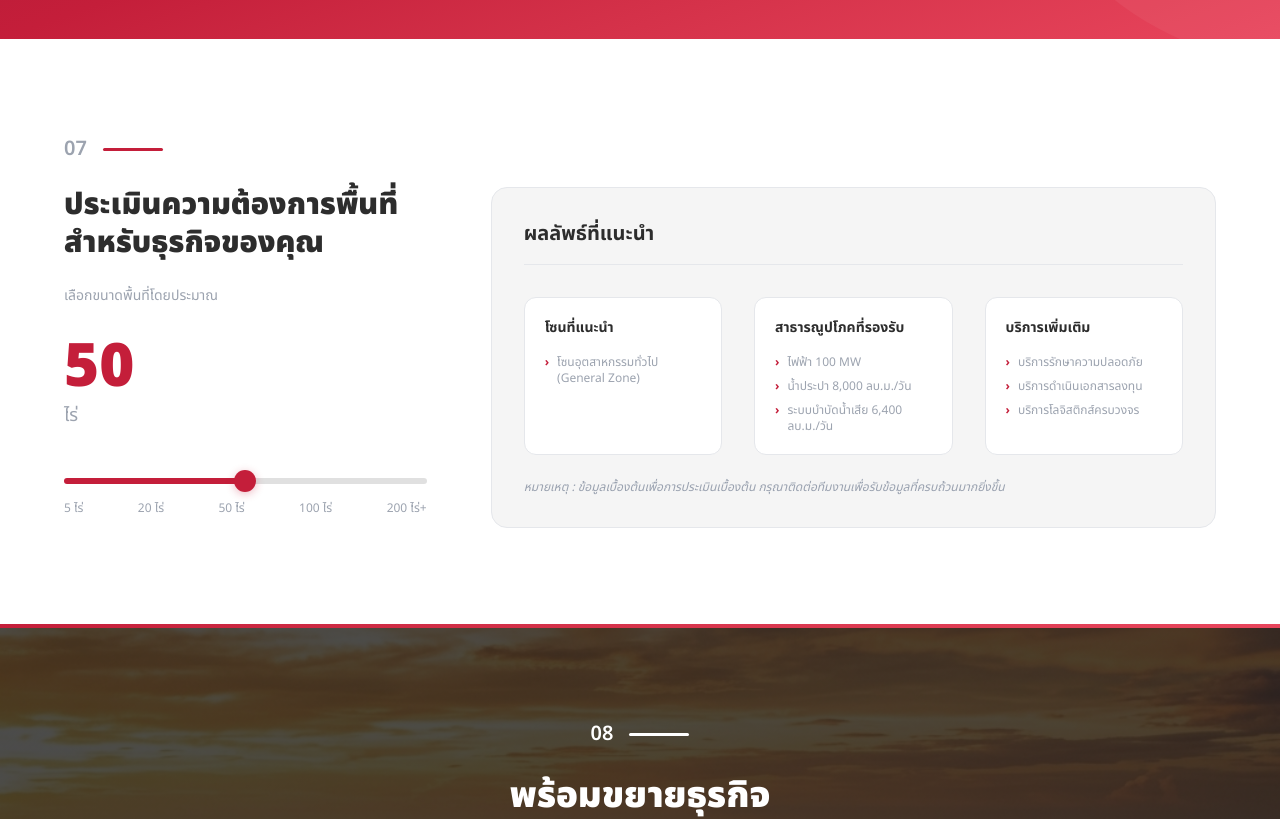
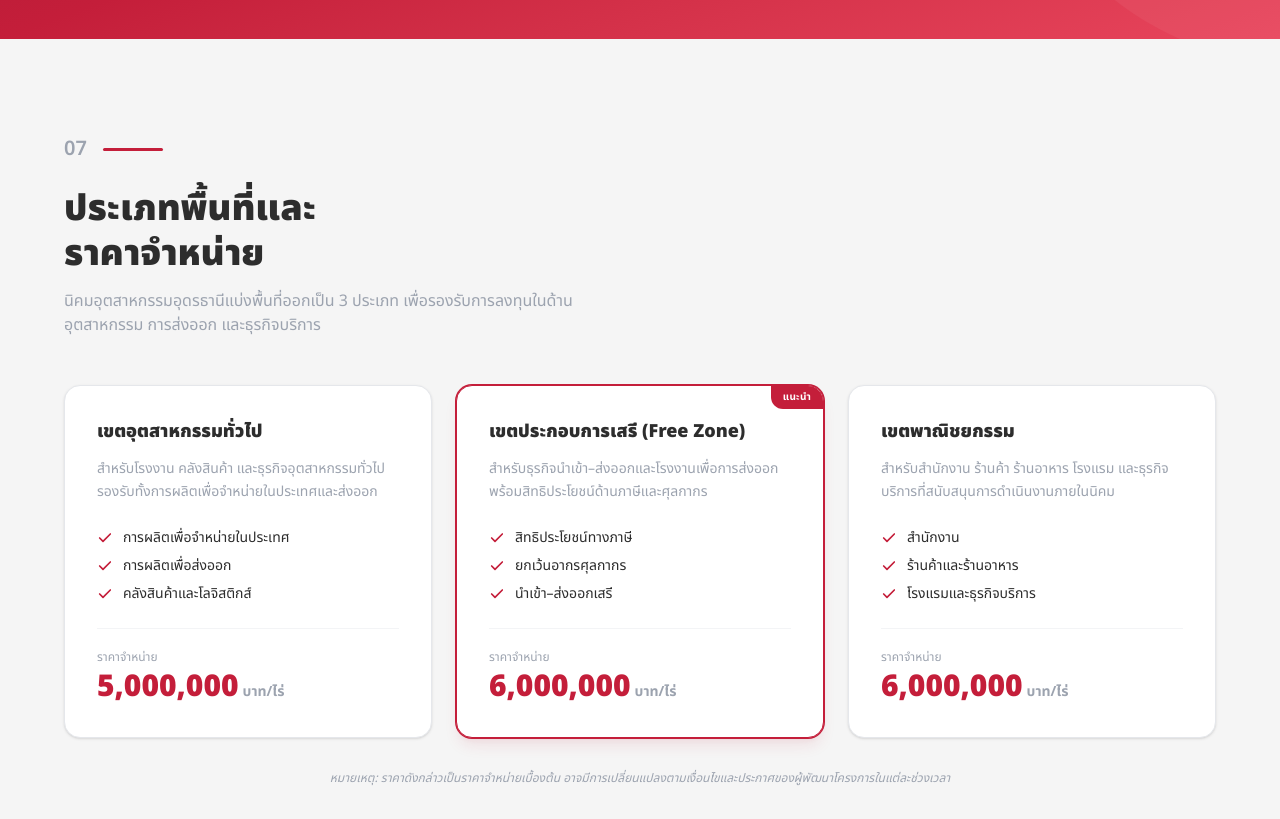
Before and after one commit to chetsadaza12/UDON-THANI-INDUSTRIAL-CITY, a Next.js app: page / in a window 1280 px wide. Shown: the part 4460-5279 px from the top of the page. Built offline with nearby package versions, Linux system fonts and the light colour scheme.

Commit message:
feat: add CalculatorSection component to handle industrial project calculations

```diff
--- a/app/components/CalculatorSection.tsx
+++ b/app/components/CalculatorSection.tsx
@@ -1,174 +1,132 @@
 "use client";
 
-import { useState, useCallback } from "react";
 import { motion } from "motion/react";
 import SectionLabel from "./ui/SectionLabel";
 
-const SLIDER_VALUES = [5, 20, 50, 100, 200];
-const SLIDER_LABELS = ["5 ไร่", "20 ไร่", "50 ไร่", "100 ไร่", "200 ไร่+"];
-
-interface Result {
-  zone: string;
-  utilities: string[];
-  services: string[];
-}
-
-function getResults(value: number): Result {
-  if (value <= 20) {
-    return {
-      zone: "โซนอุตสาหกรรมขนาดเล็ก (Light Industrial Zone)",
-      utilities: [
-        "ไฟฟ้า 50 MW",
-        "น้ำประปา 3,000 ลบ.ม./วัน",
-        "ระบบบำบัดน้ำเสีย 2,500 ลบ.ม./วัน",
-      ],
-      services: [
-        "บริการรักษาความปลอดภัย",
-        "บริการอินเทอร์เน็ตความเร็วสูง",
-      ],
-    };
-  } else if (value <= 80) {
-    return {
-      zone: "โซนอุตสาหกรรมทั่วไป (General Zone)",
-      utilities: [
-        "ไฟฟ้า 100 MW",
-        "น้ำประปา 8,000 ลบ.ม./วัน",
-        "ระบบบำบัดน้ำเสีย 6,400 ลบ.ม./วัน",
-      ],
-      services: [
-        "บริการรักษาความปลอดภัย",
-        "บริการดำเนินเอกสารลงทุน",
-        "บริการโลจิสติกส์ครบวงจร",
-      ],
-    };
-  } else {
-    return {
-      zone: "โซนอุตสาหกรรมขนาดใหญ่ (Heavy Industrial Zone)",
-      utilities: [
-        "ไฟฟ้า 200 MW",
-        "น้ำประปา 15,000 ลบ.ม./วัน",
-        "ระบบบำบัดน้ำเสีย 12,000 ลบ.ม./วัน",
-      ],
-      services: [
-        "บริการรักษาความปลอดภัยขั้นสูงสุด",
-        "บริการศูนย์ศุลกากรภายในพื้นที่",
-        "บริการคลังสินค้าและโลจิสติกส์พิเศษ",
-      ],
-    };
-  }
-}
+const ZONES = [
+  {
+    name: "เขตอุตสาหกรรมทั่วไป",
+    desc: "สำหรับโรงงาน คลังสินค้า และธุรกิจอุตสาหกรรมทั่วไป รองรับทั้งการผลิตเพื่อจำหน่ายในประเทศและส่งออก",
+    price: "5,000,000",
+    unit: "บาท/ไร่",
+    features: ["การผลิตเพื่อจำหน่ายในประเทศ", "การผลิตเพื่อส่งออก", "คลังสินค้าและโลจิสติกส์"],
+  },
+  {
+    name: "เขตประกอบการเสรี (Free Zone)",
+    desc: "สำหรับธุรกิจนำเข้า–ส่งออกและโรงงานเพื่อการส่งออก พร้อมสิทธิประโยชน์ด้านภาษีและศุลกากร",
+    price: "6,000,000",
+    unit: "บาท/ไร่",
+    features: ["สิทธิประโยชน์ทางภาษี", "ยกเว้นอากรศุลกากร", "นำเข้า–ส่งออกเสรี"],
+    highlight: true,
+  },
+  {
+    name: "เขตพาณิชยกรรม",
+    desc: "สำหรับสำนักงาน ร้านค้า ร้านอาหาร โรงแรม และธุรกิจบริการที่สนับสนุนการดำเนินงานภายในนิคม",
+    price: "6,000,000",
+    unit: "บาท/ไร่",
+    features: ["สำนักงาน", "ร้านค้าและร้านอาหาร", "โรงแรมและธุรกิจบริการ"],
+  },
+];
 
 export default function CalculatorSection() {
-  const [sliderIndex, setSliderIndex] = useState(2); // 50 rai default
-  const displayValue = SLIDER_VALUES[sliderIndex];
-  const results = getResults(displayValue);
-
-  const handleChange = useCallback((e: React.ChangeEvent<HTMLInputElement>) => {
-    setSliderIndex(parseInt(e.target.value, 10));
-  }, []);
-
-  const percentage = ((sliderIndex) / (SLIDER_VALUES.length - 1)) * 100;
-
   return (
-    <section id="calculator" className="py-24 bg-white overflow-hidden">
+    <section id="calculator" className="py-24 bg-offwhite">
       <div className="max-w-[1200px] mx-auto px-6">
+        {/* Header */}
         <motion.div
-          initial={{ opacity: 0 }}
-          whileInView={{ opacity: 1 }}
-          viewport={{ once: true }}
+          initial={{ opacity: 0, y: 20 }}
+          whileInView={{ opacity: 1, y: 0 }}
+          viewport={{ once: false, amount: 0.5 }}
+          transition={{ duration: 0.5 }}
+          className="mb-12"
         >
           <SectionLabel number="07" />
-        </motion.div>
-
-        <div className="grid grid-cols-1 lg:grid-cols-[1fr_2fr] gap-16 items-start">
-          {/* Slider */}
-          <motion.div
-            initial={{ opacity: 0, x: -40 }}
-            whileInView={{ opacity: 1, x: 0 }}
-            viewport={{ once: true }}
-            transition={{ duration: 0.8, ease: [0.17, 0.55, 0.55, 1] }}
-          >
-            <h2 className="text-3xl font-black text-text-dark leading-tight mb-6">
-              ประเมินความต้องการพื้นที่
+          <div className="flex flex-col lg:flex-row lg:items-end lg:justify-between gap-4">
+            <div>
+              <h2 className="text-3xl sm:text-4xl font-black text-text-dark leading-tight">
+                ประเภทพื้นที่และ
                 <br />
-              สำหรับธุรกิจของคุณ
+                ราคาจำหน่าย
               </h2>
-            <p className="text-sm text-text-light mb-8">เลือกขนาดพื้นที่โดยประมาณ</p>
-
-            <div className="mt-8">
-              <div className="text-6xl font-black text-primary mb-1">
-                {displayValue}
-              </div>
-              <div className="text-lg text-text-light mb-6">ไร่</div>
-
-              <input
-                type="range"
-                min={0}
-                max={SLIDER_VALUES.length - 1}
-                value={sliderIndex}
-                onChange={handleChange}
-                className="w-full mt-6 mb-4"
-                style={{
-                  background: `linear-gradient(to right, #C41E3A 0%, #C41E3A ${percentage}%, #E0E0E0 ${percentage}%, #E0E0E0 100%)`,
-                }}
-              />
-              <div className="flex justify-between text-xs text-text-light">
-                {SLIDER_LABELS.map((label) => (
-                  <span key={label}>{label}</span>
-                ))}
+              <p className="text-text-light mt-3 max-w-xl">
+                นิคมอุตสาหกรรมอุดรธานีแบ่งพื้นที่ออกเป็น 3 ประเภท
+                เพื่อรองรับการลงทุนในด้านอุตสาหกรรม การส่งออก และธุรกิจบริการ
+              </p>
             </div>
           </div>
         </motion.div>
 
-          {/* Results */}
+        {/* Zone Cards */}
+        <div className="grid grid-cols-1 md:grid-cols-3 gap-6">
+          {ZONES.map((zone, i) => (
             <motion.div
-            initial={{ opacity: 0, x: 40 }}
-            whileInView={{ opacity: 1, x: 0 }}
-            viewport={{ once: true }}
-            transition={{ duration: 0.8, ease: [0.17, 0.55, 0.55, 1] }}
-            className="p-8 bg-offwhite rounded-2xl border border-gray-200"
+              key={zone.name}
+              initial={{ opacity: 0, y: 24 }}
+              whileInView={{ opacity: 1, y: 0 }}
+              viewport={{ once: false, amount: 0.3 }}
+              transition={{ duration: 0.5, delay: i * 0.1, ease: [0.17, 0.55, 0.55, 1] }}
+              className={`relative rounded-2xl bg-white border overflow-hidden flex flex-col ${
+                zone.highlight
+                  ? "border-primary shadow-lg shadow-primary/10 ring-1 ring-primary"
+                  : "border-gray-200 shadow-sm"
+              }`}
             >
-            <h3 className="text-xl font-bold text-text-dark mb-8 pb-4 border-b border-gray-200">
-              ผลลัพธ์ที่แนะนำ
+              {/* Highlight badge */}
+              {zone.highlight && (
+                <div className="absolute top-0 right-0 bg-primary text-white text-[10px] font-bold px-3 py-1 rounded-bl-xl tracking-wide">
+                  แนะนำ
+                </div>
+              )}
+
+              <div className="p-6 sm:p-8 flex-1 flex flex-col">
+                {/* Name */}
+                <h3 className="text-lg font-black text-text-dark mb-3">
+                  {zone.name}
                 </h3>
 
-            <div className="grid grid-cols-1 md:grid-cols-3 gap-8">
-              <div className="p-5 bg-white rounded-xl border border-gray-200">
-                <h4 className="text-sm font-bold text-text-dark mb-4">โซนที่แนะนำ</h4>
-                <p className="text-xs text-text-light flex items-start gap-2">
-                  <span className="text-primary font-bold shrink-0">›</span>
-                  {results.zone}
+                {/* Description */}
+                <p className="text-sm text-text-light leading-relaxed mb-6">
+                  {zone.desc}
                 </p>
-              </div>
-              <div className="p-5 bg-white rounded-xl border border-gray-200">
-                <h4 className="text-sm font-bold text-text-dark mb-4">สาธารณูปโภคที่รองรับ</h4>
-                <ul className="flex flex-col gap-2">
-                  {results.utilities.map((u) => (
-                    <li key={u} className="text-xs text-text-light flex items-start gap-2">
-                      <span className="text-primary font-bold shrink-0">›</span>
-                      {u}
+
+                {/* Features */}
+                <ul className="flex-1 flex flex-col gap-2 mb-6">
+                  {zone.features.map((f) => (
+                    <li key={f} className="flex items-start gap-2.5 text-sm text-text-dark">
+                      <svg width="16" height="16" viewBox="0 0 24 24" fill="none" stroke="#C41E3A" strokeWidth="2.5" strokeLinecap="round" strokeLinejoin="round" className="shrink-0 mt-0.5">
+                        <polyline points="20 6 9 17 4 12" />
+                      </svg>
+                      {f}
                     </li>
                   ))}
                 </ul>
-              </div>
-              <div className="p-5 bg-white rounded-xl border border-gray-200">
-                <h4 className="text-sm font-bold text-text-dark mb-4">บริการเพิ่มเติม</h4>
-                <ul className="flex flex-col gap-2">
-                  {results.services.map((s) => (
-                    <li key={s} className="text-xs text-text-light flex items-start gap-2">
-                      <span className="text-primary font-bold shrink-0">›</span>
-                      {s}
-                    </li>
-                  ))}
-                </ul>
+
+                {/* Divider */}
+                <div className="border-t border-gray-100 pt-5">
+                  <div className="text-xs text-text-light mb-1">ราคาจำหน่าย</div>
+                  <div className="text-3xl font-black text-primary">
+                    {zone.price}
+                    <span className="text-sm font-bold text-text-light ml-1">
+                      {zone.unit}
+                    </span>
                   </div>
                 </div>
+              </div>
+            </motion.div>
+          ))}
+        </div>
 
-            <p className="mt-6 text-xs text-gray-400 italic">
-              หมายเหตุ : ข้อมูลเบื้องต้นเพื่อการประเมินเบื้องต้น กรุณาติดต่อทีมงานเพื่อรับข้อมูลที่ครบถ้วนมากยิ่งขึ้น
-            </p>
-          </motion.div>
-        </div>
+        {/* Note */}
+        <motion.p
+          initial={{ opacity: 0 }}
+          whileInView={{ opacity: 1 }}
+          viewport={{ once: true }}
+          transition={{ delay: 0.6 }}
+          className="mt-8 text-center text-xs text-text-light italic"
+        >
+          หมายเหตุ: ราคาดังกล่าวเป็นราคาจำหน่ายเบื้องต้น
+          อาจมีการเปลี่ยนแปลงตามเงื่อนไขและประกาศของผู้พัฒนาโครงการในแต่ละช่วงเวลา
+        </motion.p>
       </div>
     </section>
   );
```
Lines whose indentation alone changed are shown as unchanged.
